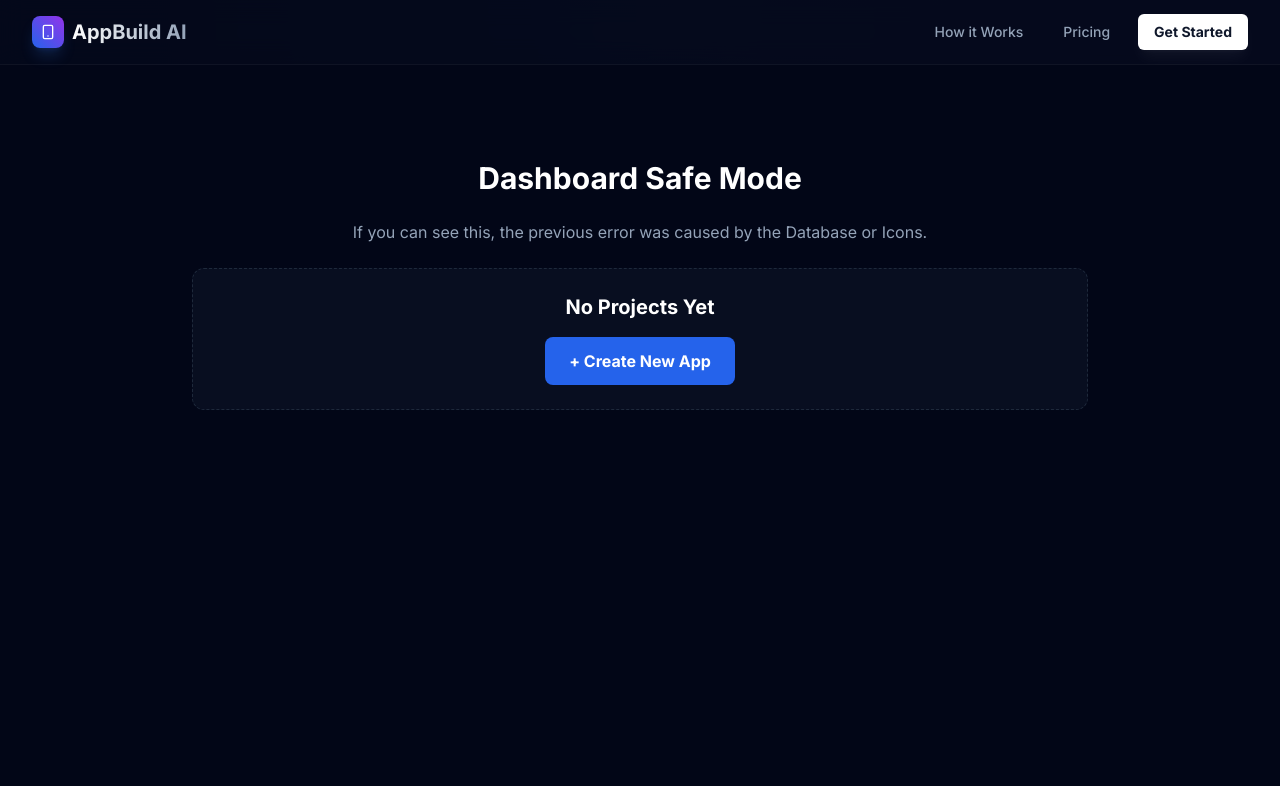
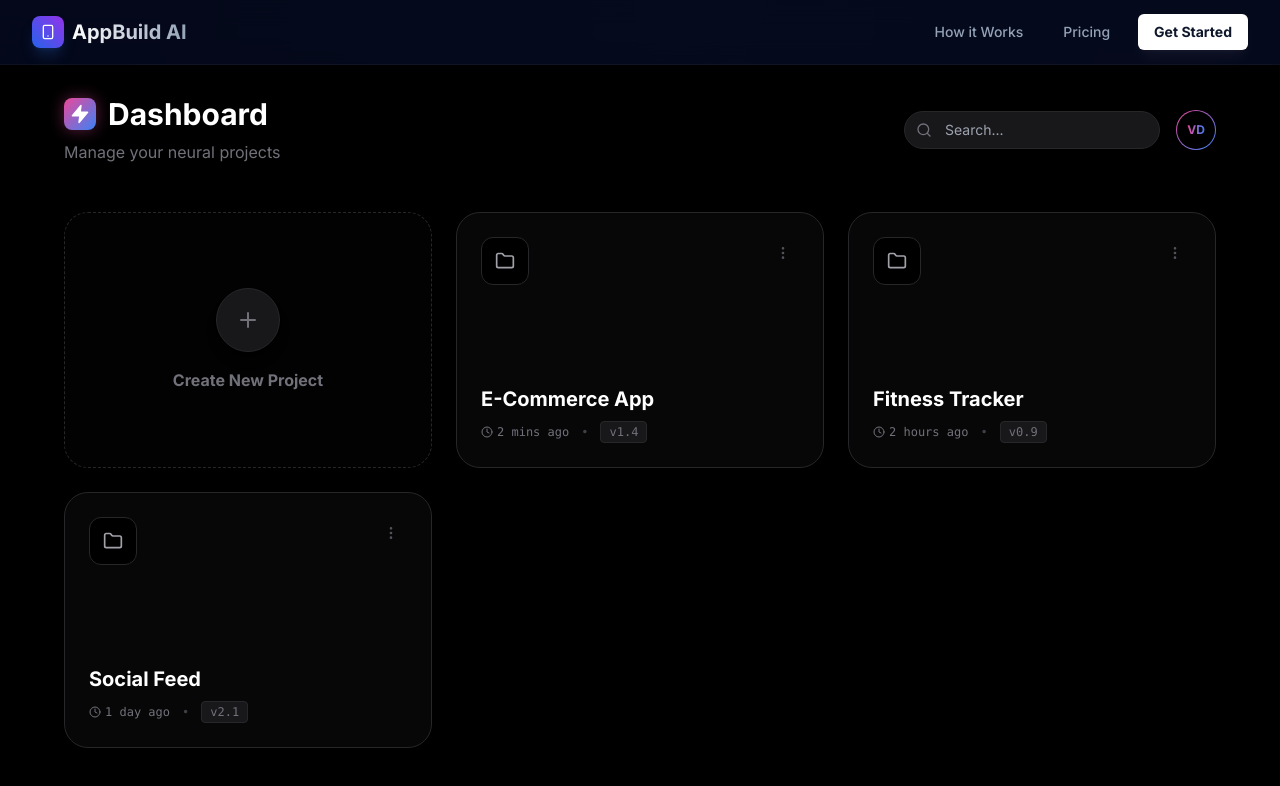
Before and after one commit to markolybrx/APK-Builder, a Next.js app: page /dashboard in a window 1280 px wide. Shown: the top 786 px of the page. Built offline with nearby package versions, Linux system fonts and the light colour scheme; no server answers.

Commit message:
Update page.js

```diff
--- a/app/dashboard/page.js
+++ b/app/dashboard/page.js
@@ -1,34 +1,85 @@
 "use client";
 
 import Link from "next/link";
-// Removed all database imports
-// Removed all icon imports
+import { Plus, Search, MoreVertical, Folder, Clock, Zap } from "lucide-react";
 
 export default function Dashboard() {
-  // Static dummy data to test UI
-  const projects = [];
+  // Static dummy data to visualize the theme safely
+  const projects = [
+    { id: 'p1', name: "E-Commerce App", updated: "2 mins ago", version: "v1.4" },
+    { id: 'p2', name: "Fitness Tracker", updated: "2 hours ago", version: "v0.9" },
+    { id: 'p3', name: "Social Feed", updated: "1 day ago", version: "v2.1" },
+  ];
 
   return (
-    <div className="min-h-screen w-full bg-slate-950 text-white p-8 pt-24">
-      <div className="max-w-4xl mx-auto text-center space-y-6">
+    <div className="min-h-screen bg-black text-white p-8 selection:bg-pink-500/30">
+      <div className="max-w-6xl mx-auto">
 
-        <h1 className="text-3xl font-bold text-white">Dashboard Safe Mode</h1>
+        {/* Header */}
+        <div className="flex flex-col md:flex-row md:items-center justify-between mb-12 gap-6">
+           <div>
+              <div className="flex items-center gap-3 mb-2">
+                <div className="w-8 h-8 rounded-lg bg-gradient-to-br from-pink-500 to-blue-500 flex items-center justify-center shadow-[0_0_15px_rgba(236,72,153,0.4)]">
+                    <Zap className="w-5 h-5 text-white fill-white" />
+                </div>
+                <h1 className="text-3xl font-bold">Dashboard</h1>
+              </div>
+              <p className="text-zinc-500">Manage your neural projects</p>
+           </div>
 
-        <p className="text-slate-400">
-          If you can see this, the previous error was caused by the Database or Icons.
-        </p>
-
-        <div className="p-6 border border-dashed border-slate-800 rounded-xl bg-slate-900/50">
-          <h3 className="text-xl font-bold mb-4">No Projects Yet</h3>
-
-          <Link
-            href="/dashboard/create"
-            className="inline-block bg-blue-600 text-white px-6 py-3 rounded-lg font-bold"
-          >
-            + Create New App
-          </Link>
+           <div className="flex items-center gap-4">
+              <div className="relative group">
+                 <Search className="absolute left-3 top-1/2 -translate-y-1/2 w-4 h-4 text-zinc-500 group-focus-within:text-pink-500 transition-colors" />
+                 <input
+                    type="text"
+                    placeholder="Search..."
+                    className="bg-zinc-900 border border-zinc-800 rounded-full pl-10 pr-4 py-2 text-sm text-white focus:border-pink-500/50 focus:ring-1 focus:ring-pink-500/50 outline-none w-64 transition-all"
+                 />
+              </div>
+              <div className="w-10 h-10 rounded-full bg-gradient-to-br from-pink-500 to-blue-500 p-[1px]">
+                 <div className="w-full h-full rounded-full bg-black flex items-center justify-center">
+                    <span className="font-bold text-xs text-transparent bg-clip-text bg-gradient-to-r from-pink-500 to-blue-500">VD</span>
+                 </div>
+              </div>
+           </div>
         </div>
 
+        {/* Project Grid */}
+        <div className="grid grid-cols-1 md:grid-cols-2 lg:grid-cols-3 gap-6">
+
+           {/* Create New Card */}
+           <Link href="/dashboard/create" className="group relative h-64 rounded-3xl border border-zinc-800 border-dashed hover:border-zinc-600 bg-zinc-900/10 flex flex-col items-center justify-center gap-4 transition-all cursor-pointer">
+              <div className="w-16 h-16 rounded-full bg-zinc-900 border border-zinc-800 flex items-center justify-center group-hover:scale-110 group-hover:border-pink-500/50 transition-all shadow-lg">
+                 <Plus className="w-6 h-6 text-zinc-500 group-hover:text-white transition-colors" />
+              </div>
+              <span className="font-bold text-zinc-500 group-hover:text-white transition-colors">Create New Project</span>
+           </Link>
+
+           {/* Project Cards */}
+           {projects.map((p) => (
+             <Link key={p.id} href={`/dashboard/${p.id}`} className="group relative h-64 bg-zinc-900/30 border border-zinc-800 rounded-3xl p-6 flex flex-col justify-between hover:bg-zinc-900/50 hover:border-zinc-700 transition-all overflow-hidden">
+                {/* Neon Hover Glow */}
+                <div className="absolute inset-0 bg-gradient-to-br from-pink-500/0 via-purple-500/0 to-blue-500/0 group-hover:from-pink-500/5 group-hover:via-purple-500/5 group-hover:to-blue-500/5 transition-all duration-500" />
+
+                <div className="flex justify-between items-start relative z-10">
+                   <div className="w-12 h-12 rounded-xl bg-black border border-zinc-800 flex items-center justify-center group-hover:border-pink-500/50 transition-colors shadow-inner">
+                      <Folder className="w-5 h-5 text-zinc-400 group-hover:text-pink-400 transition-colors" />
+                   </div>
+                   <button className="p-2 hover:bg-black rounded-lg text-zinc-600 hover:text-white transition-colors"><MoreVertical className="w-4 h-4" /></button>
+                </div>
+
+                <div className="relative z-10">
+                   <h3 className="text-xl font-bold text-white mb-2 group-hover:text-pink-100 transition-colors">{p.name}</h3>
+                   <div className="flex items-center gap-3 text-xs text-zinc-500 font-mono">
+                      <span className="flex items-center gap-1"><Clock className="w-3 h-3" /> {p.updated}</span>
+                      <span className="text-zinc-700">•</span>
+                      <span className="bg-zinc-900 px-2 py-0.5 rounded border border-zinc-800">{p.version}</span>
+                   </div>
+                </div>
+             </Link>
+           ))}
+
+        </div>
       </div>
     </div>
   );
```
